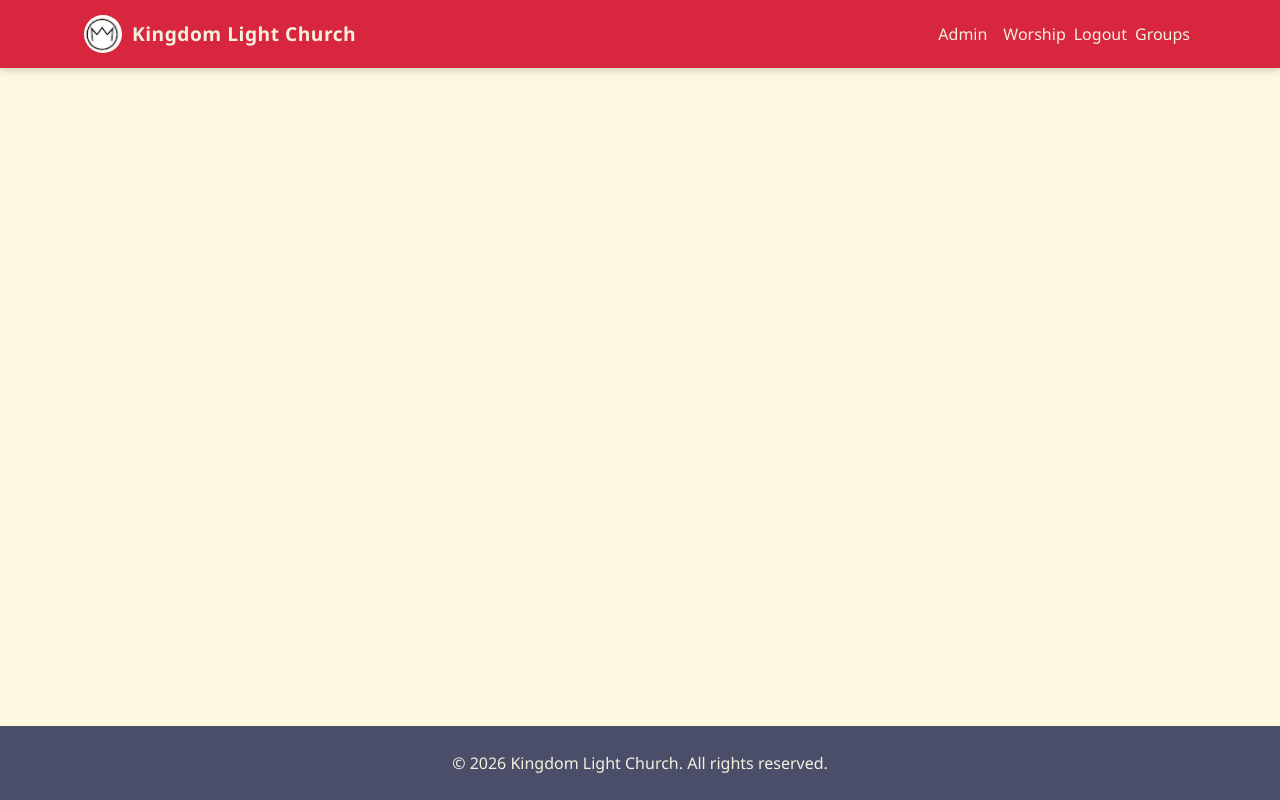
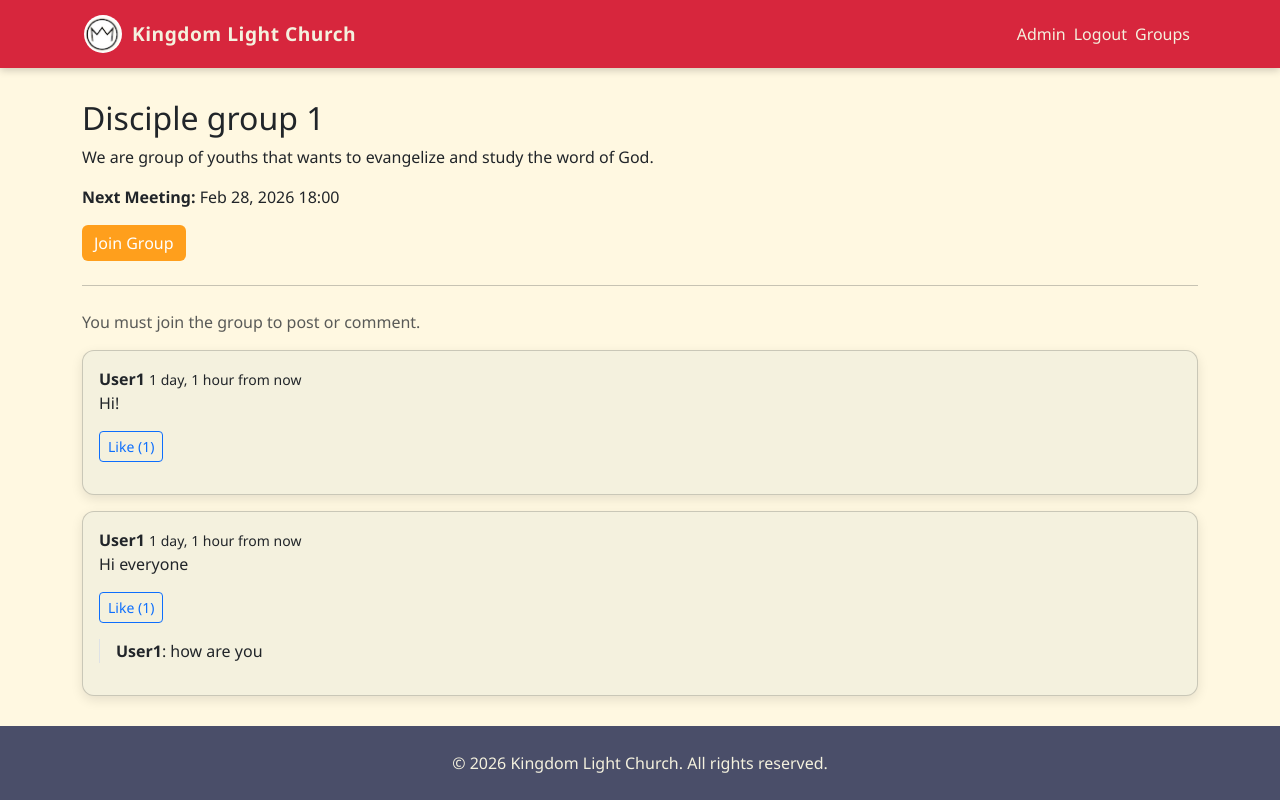
Before and after one commit to larslover/churchhub, a Django app: page /groups/1/ in a window 1280 px wide. Run offline with Django 5.2, Linux system fonts and the light colour scheme; a user stored in the database is signed in; data comes from the database, SQL or seed files in the repository; both versions use the stored data as it was after the commit; data that the repository does not hold is empty.

Commit message:
added posting

```diff
--- a/churchhub/settings/base.py
+++ b/churchhub/settings/base.py
@@ -28,6 +28,7 @@ INSTALLED_APPS = [
     "django.contrib.sessions",
     "django.contrib.messages",
     "django.contrib.staticfiles",
+    "django.contrib.humanize",
 
     # your apps
     "accounts",
--- a/engagement/models.py
+++ b/engagement/models.py
@@ -90,3 +90,29 @@ class GroupInvitation(models.Model):
     @property
     def is_pending(self):
         return not self.accepted
+from django.db import models
+from django.contrib.auth import get_user_model
+
+User = get_user_model()
+
+class GroupPost(models.Model):
+    group = models.ForeignKey('Group', on_delete=models.CASCADE, related_name='posts')
+    author = models.ForeignKey(User, on_delete=models.CASCADE, related_name='group_posts')
+    content = models.TextField()
+    created_at = models.DateTimeField(auto_now_add=True)
+
+    class Meta:
+        ordering = ['-created_at']  # newest first
+
+class PostReply(models.Model):
+    post = models.ForeignKey(GroupPost, on_delete=models.CASCADE, related_name='replies')
+    author = models.ForeignKey(User, on_delete=models.CASCADE)
+    content = models.TextField()
+    created_at = models.DateTimeField(auto_now_add=True)
+
+class PostLike(models.Model):
+    post = models.ForeignKey(GroupPost, on_delete=models.CASCADE, related_name='likes')
+    user = models.ForeignKey(User, on_delete=models.CASCADE)
+
+    class Meta:
+        unique_together = ('post', 'user')  # prevent double likes
--- a/engagement/templates/engagement/group_detail.html
+++ b/engagement/templates/engagement/group_detail.html
@@ -1,24 +1,85 @@
 {% extends "base.html" %}
+{% load static humanize %}
+{% block title %}{{ group.name }}{% endblock %}
+
+{% block content %}
 
 <h2>{{ group.name }}</h2>
 <p>{{ group.description }}</p>
 
 {% if group.next_meeting %}
-    <p><strong>Next Meeting:</strong>
-        {{ group.next_meeting.start_time|date:"M d, Y H:i" }}
-    </p>
+    <p><strong>Next Meeting:</strong> {{ group.next_meeting.start_time|date:"M d, Y H:i" }}</p>
 {% endif %}
 
 {% if user.is_authenticated %}
     {% if is_member %}
-        <a href="{% url 'engagement:leave_group' group.id %}" class="btn btn-danger">
-            Leave Group
-        </a>
+        <a href="{% url 'engagement:leave_group' group.id %}" class="btn btn-danger">Leave Group</a>
     {% else %}
-        <a href="{% url 'engagement:join_group' group.id %}" class="btn btn-primary">
-            Join Group
-        </a>
+        <a href="{% url 'engagement:join_group' group.id %}" class="btn btn-primary">Join Group</a>
     {% endif %}
 {% else %}
     <p>Please <a href="{% url 'login' %}">login</a> to join this group.</p>
 {% endif %}
+
+<hr class="my-4">
+
+{% if is_member %}
+<h3>Group Feed</h3>
+
+<!-- New Post Form -->
+<form method="post" class="mb-4">
+    {% csrf_token %}
+    <textarea name="post_content" class="form-control mb-2" placeholder="Write something..." rows="2"></textarea>
+    <button type="submit" class="btn btn-primary">Post</button>
+</form>
+{% else %}
+<p class="text-muted">You must join the group to post or comment.</p>
+{% endif %}
+
+<!-- Posts -->
+{% for post in posts %}
+<div class="card mb-3">
+    <div class="card-body">
+        <strong>{{ post.author.username }}</strong>
+        <small>{{ post.created_at|naturaltime }}</small>
+
+        {% if post.author == user %}
+            <a href="{% url 'engagement:delete_post' post.id %}" class="btn btn-sm btn-outline-danger float-end">Delete</a>
+        {% endif %}
+
+        <p>{{ post.content }}</p>
+
+        <!-- Like button -->
+        <form method="post" action="{% url 'engagement:toggle_like' post.id %}" class="d-inline">
+            {% csrf_token %}
+            <button type="submit" class="btn btn-sm btn-outline-primary">
+                Like ({{ post.likes.count }})
+            </button>
+        </form>
+
+        <!-- Replies -->
+        <div class="mt-3 ps-3 border-start">
+            {% for reply in post.replies.all %}
+                <p>
+                    <strong>{{ reply.author.username }}</strong>: {{ reply.content }}
+                    {% if reply.author == user %}
+                        <a href="{% url 'engagement:delete_reply' reply.id %}" class="text-danger">Delete</a>
+                    {% endif %}
+                </p>
+            {% endfor %}
+
+            {% if is_member %}
+            <form method="post">
+                {% csrf_token %}
+                <input type="hidden" name="post_id" value="{{ post.id }}">
+                <input type="text" name="reply_content" class="form-control form-control-sm" placeholder="Write a reply...">
+            </form>
+            {% endif %}
+        </div>
+    </div>
+</div>
+{% empty %}
+<p>No posts yet.</p>
+{% endfor %}
+
+{% endblock %}
--- a/engagement/urls.py
+++ b/engagement/urls.py
@@ -14,4 +14,8 @@ urlpatterns = [
     views.respond_invite,
     name="respond_invite",
 ),
+path('<int:group_id>/feed/', views.group_feed, name='group_feed'),
+path('post/<int:post_id>/delete/', views.delete_post, name='delete_post'),
+path('reply/<int:reply_id>/delete/', views.delete_reply, name='delete_reply'),
+path('post/<int:post_id>/like/', views.toggle_like, name='toggle_like'),
 ]
--- a/engagement/views.py
+++ b/engagement/views.py
@@ -65,7 +65,79 @@ def invite_members(request, group_id):
         "eligible_users": eligible_users,
         "query": query,
     })
+from django.shortcuts import render, get_object_or_404, redirect
+from django.contrib.auth.decorators import login_required
+from django.contrib import messages
+from .models import Group, GroupPost, PostReply, PostLike, GroupMember
 
+@login_required
+def group_feed(request, group_id):
+    group = get_object_or_404(Group, id=group_id)
+    is_member = GroupMember.objects.filter(user=request.user, group=group).exists()
+
+    posts = group.posts.prefetch_related('replies', 'likes', 'author').all()
+
+    if request.method == 'POST':
+        if not is_member:
+            messages.error(request, "You must be a member to post.")
+            return redirect('engagement:group_detail', group_id=group.id)
+
+        if 'post_content' in request.POST:
+            content = request.POST.get('post_content').strip()
+            if content:
+                GroupPost.objects.create(group=group, author=request.user, content=content)
+                messages.success(request, "Post created!")
+            return redirect('engagement:group_feed', group_id=group.id)
+
+        elif 'reply_content' in request.POST:
+            content = request.POST.get('reply_content').strip()
+            post_id = request.POST.get('post_id')
+            post = get_object_or_404(GroupPost, id=post_id)
+            if content and GroupMember.objects.filter(user=request.user, group=group).exists():
+                PostReply.objects.create(post=post, author=request.user, content=content)
+            return redirect('engagement:group_feed', group_id=group.id)
+
+    context = {
+        'group': group,
+        'is_member': is_member,
+        'posts': posts,
+    }
+    return render(request, 'engagement/group_feed.html', context)
+
+@login_required
+def delete_post(request, post_id):
+    post = get_object_or_404(GroupPost, id=post_id, author=request.user)
+    group_id = post.group.id
+    post.delete()
+    messages.success(request, "Post deleted.")
+    return redirect('engagement:group_feed', group_id=group_id)
+
+@login_required
+def delete_reply(request, reply_id):
+    reply = get_object_or_404(PostReply, id=reply_id, author=request.user)
+    group_id = reply.post.group.id
+    reply.delete()
+    messages.success(request, "Reply deleted.")
+    return redirect('engagement:group_feed', group_id=group_id)
+
+from django.shortcuts import redirect, get_object_or_404
+from django.contrib.auth.decorators import login_required
+from .models import GroupPost, PostLike
+
+@login_required
+def toggle_like(request, post_id):
+    post = get_object_or_404(GroupPost, id=post_id)
+    user = request.user
+
+    # Toggle like
+    like_obj = PostLike.objects.filter(post=post, user=user)
+    if like_obj.exists():
+        like_obj.delete()
+    else:
+        PostLike.objects.create(post=post, user=user)
+
+    # Redirect back to the group feed
+    return redirect('engagement:group_detail', group_id=post.group.id)
 def group_list(request):
     groups = Group.objects.filter(is_active=True).select_related("leader")
 
@@ -82,23 +154,54 @@ def group_list(request):
         group.member_count = group.members.filter(is_active=True).count()
 
     return render(request, "engagement/group_list.html", {"groups": groups})
+from .models import GroupPost, PostReply, PostLike, GroupMember
+from django.shortcuts import render, get_object_or_404, redirect
+from django.contrib.auth.decorators import login_required
+from django.contrib import messages
+from .models import Group, GroupMember, GroupPost, PostReply, PostLike
+
+@login_required
 def group_detail(request, group_id):
     group = get_object_or_404(Group, id=group_id)
 
-    is_member = False
-    if request.user.is_authenticated:
-        is_member = GroupMember.objects.filter(
-            user=request.user,
-            group=group
-        ).exists()
+    # Check if current user is a member
+    is_member = GroupMember.objects.filter(user=request.user, group=group).exists()
+
+    # Handle new post
+    if request.method == 'POST' and is_member:
+        post_content = request.POST.get('post_content', '').strip()
+        if post_content:
+            GroupPost.objects.create(
+                group=group,
+                author=request.user,
+                content=post_content
+            )
+            messages.success(request, "Post created!")
+            return redirect('engagement:group_detail', group_id=group.id)
+
+        # Handle reply
+        reply_content = request.POST.get('reply_content', '').strip()
+        post_id = request.POST.get('post_id')
+        if reply_content and post_id:
+            post = get_object_or_404(GroupPost, id=post_id)
+            PostReply.objects.create(
+                post=post,
+                author=request.user,
+                content=reply_content
+            )
+            messages.success(request, "Reply added!")
+            return redirect('engagement:group_detail', group_id=group.id)
+
+    # Fetch posts with replies and likes
+    posts = GroupPost.objects.filter(group=group).prefetch_related('replies', 'likes', 'author')
 
     context = {
-        "group": group,
-        "is_member": is_member,
+        'group': group,
+        'is_member': is_member,
+        'posts': posts,
     }
+    return render(request, 'engagement/group_detail.html', context)
 
-    return render(request, "engagement/group_detail.html", context)
-@login_required
 def join_group(request, group_id):
     group = get_object_or_404(Group, id=group_id)
 
--- a/templates/base.html
+++ b/templates/base.html
@@ -117,10 +117,7 @@
 
                         {% for group in user_groups %}
                         <li class="nav-item d-flex align-items-center">
-                            <a class="nav-link text-warning"
-                               href="{% url 'engagement:group_detail' group.id %}">
-                                {{ group.name }}
-                            </a>
+
 
                             {% if user == group.leader and group.group_type == "small" %}
                                 <a href="{% url 'engagement:invite_members' group.id %}"
```
Also changed, not shown: engagement/templates/engagement/group_list.html (+19 -33 lines), db.sqlite3, engagement/migrations/0004_grouppost_postreply_postlike.py (added).
